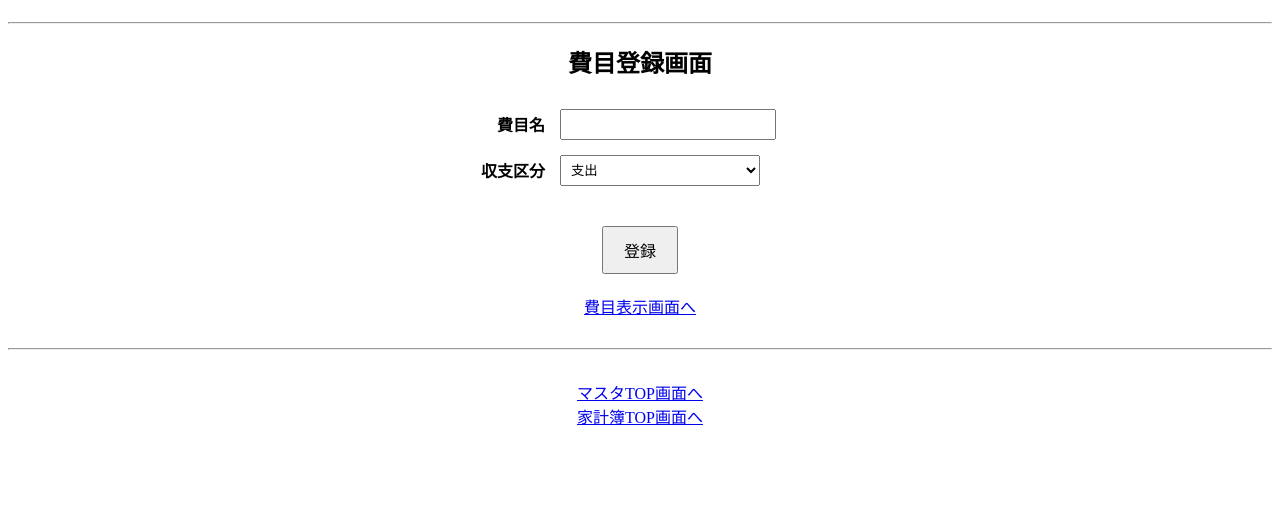
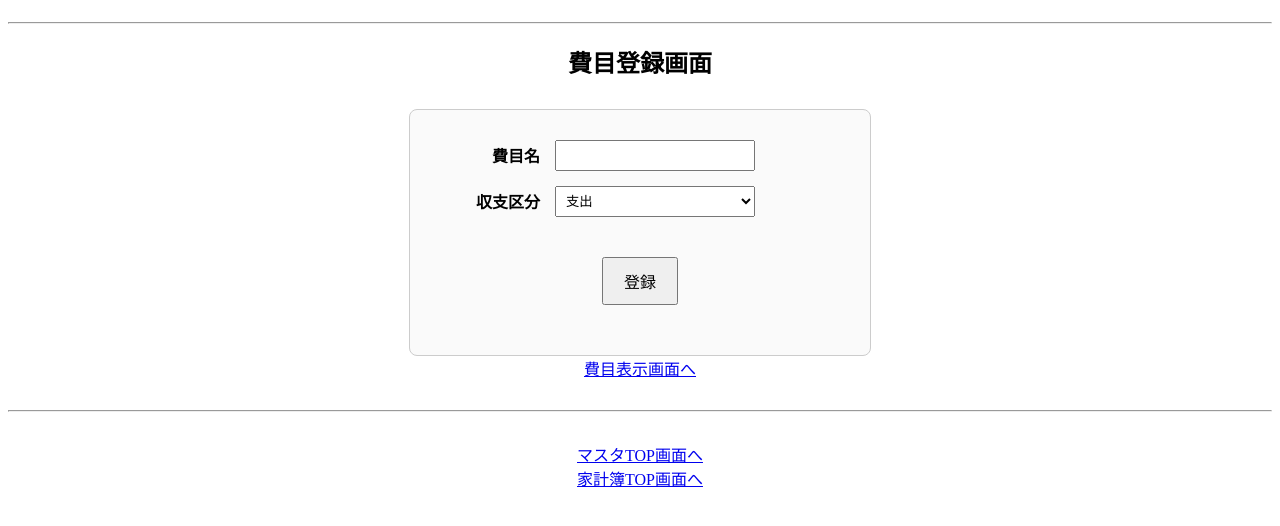
Before and after one commit to makotom1115/kakeibo-app, a Flask app: page /master/category in a window 1280 px wide. Shown: the part 67-593 px from the top of the page. Run offline with Flask 3, Linux system fonts and the light colour scheme; the visitor is signed in with stand-in values (Sample User, id 1).

Commit message:
Update style.css

```diff
--- a/static/css/style.css
+++ b/static/css/style.css
@@ -318,8 +318,12 @@ input[type="file"] {
 ================================== */
 
 .edit-form {
-    width: 350px;
+    width: 400px;
     margin: 0 auto;
+    padding: 30px;
+    border: 1px solid #ccc;
+    border-radius: 8px;
+    background: #fafafa;
 }
 
 .form-row {
@@ -329,9 +333,9 @@ input[type="file"] {
 }
 
 .form-row label {
-    width: 80px;
+    width: 100px;
+    text-align: right;
     font-weight: bold;
-    text-align: right;
     margin-right: 15px;
 }
 
@@ -339,6 +343,7 @@ input[type="file"] {
 .form-row select {
     width: 200px;
     padding: 6px;
+    box-sizing: border-box;
 }
 
 .form-button {
```
